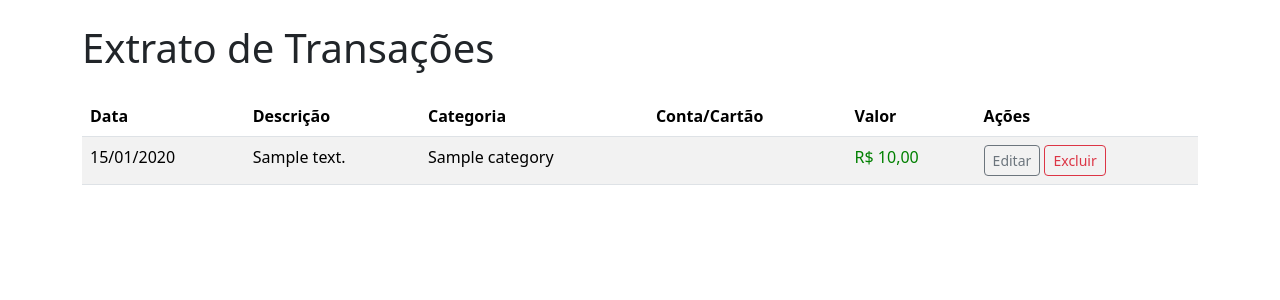
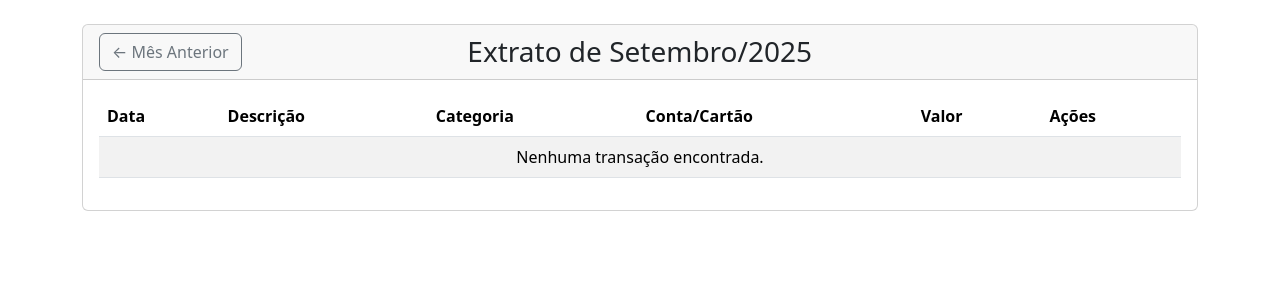
Before and after one commit to acsjunior/finance-track, a Django app: page / in a window 1280 px wide. Shown: the part 56-356 px from the top of the page. Run offline with Django 5.2, Linux system fonts and the light colour scheme; tables that the repository leaves empty hold one stand-in row (values such as "Sample post").

Commit message:
feat(core.transaction): implementa a navegação mensal na lista de transações

```diff
--- a/core/templates/core/transaction_list.html
+++ b/core/templates/core/transaction_list.html
@@ -1,10 +1,40 @@
 {% extends 'core/base.html' %}
 
 {% block content %}
-    <div class="d-flex justify-content-between align-items-center mb-3">
-        <h1>Extrato de Transações</h1>
+    <div class="card">
+        <div class="card-header">
+            <div class="d-flex justify-content-between align-items-center">
+
+                <div>
+                    {% if prev_month %}
+                        <a href="{% url 'transaction_list_by_month' year=prev_month.year month=prev_month.month %}" class="btn btn-outline-secondary">
+                            &larr; Mês Anterior
+                        </a>
+                    {% else %}
+                        <a href="#" class="btn btn-outline-secondary" style="visibility: hidden;" aria-hidden="true" tabindex="-1">
+                            &larr; Mês Anterior
+                        </a>
+                    {% endif %}
                 </div>
 
+                <h1 class="mb-0 h3">
+                    Extrato de {{ current_month|date:"F/Y" }}
+                </h1>
+
+                <div>
+                    {% if next_month %}
+                        <a href="{% url 'transaction_list_by_month' year=next_month.year month=next_month.month %}" class="btn btn-outline-secondary">
+                            Próximo Mês &rarr;
+                        </a>
+                    {% else %}
+                        <a href="#" class="btn btn-outline-secondary" style="visibility: hidden;" aria-hidden="true" tabindex="-1">
+                            Próximo Mês &rarr;
+                        </a>
+                    {% endif %}
+                </div>
+            </div>
+        </div>
+        <div class="card-body">
             <table class="table table-striped table-hover">
                 <thead>
                     <tr>
@@ -38,4 +68,6 @@
                     {% endfor %}
                 </tbody>
             </table>
+        </div>
+    </div>
 {% endblock %}
--- a/core/urls.py
+++ b/core/urls.py
@@ -4,6 +4,11 @@ from . import views
 
 urlpatterns = [
     path("", views.TransactionListView.as_view(), name="transaction_list"),
+    path(
+        "transactions/<int:year>/<int:month>/",
+        views.TransactionListView.as_view(),
+        name="transaction_list_by_month",
+    ),
     path("add/", views.TransactionCreateView.as_view(), name="transaction_add"),
     path(
         "<int:pk>/edit/", views.TransactionUpdateView.as_view(), name="transaction_edit"
--- a/core/views.py
+++ b/core/views.py
@@ -1,7 +1,10 @@
+import datetime
+
 from dateutil.relativedelta import relativedelta
 from django.db.models import Sum
 from django.shortcuts import redirect
 from django.urls import reverse_lazy
+from django.utils import timezone
 from django.views.generic import (
     CreateView,
     DeleteView,
@@ -30,9 +33,40 @@ class TransactionListView(ListView):
 
     def get_queryset(self):
         """
-        Returns a queryset of all transactions ordered by date (descending).
+        Returns a queryset of transactions filtered by year and month from URL kwargs.
+        Defaults to the current year and month if not provided.
+        Orders the transactions by date descending.
         """
-        return Transaction.objects.all().order_by("-date")
+        year = self.kwargs.get("year", timezone.now().year)
+        month = self.kwargs.get("month", timezone.now().month)
+
+        return Transaction.objects.filter(date__year=year, date__month=month).order_by(
+            "-date"
+        )
+
+    def get_context_data(self, **kwargs):
+        """
+        Extends the context data for the transaction list view.
+        Adds navigation for previous and next months, and the current month to the context.
+        """
+        context = super().get_context_data(**kwargs)
+
+        year = self.kwargs.get("year", timezone.now().year)
+        month = self.kwargs.get("month", timezone.now().month)
+        current_month_date = datetime.date(year, month, 1)
+
+        first_transaction = Transaction.objects.order_by("date").first()
+        if first_transaction and first_transaction.date < current_month_date:
+            context["prev_month"] = current_month_date - relativedelta(months=1)
+
+        last_transaction = Transaction.objects.order_by("date").last()
+        if last_transaction and last_transaction.date > (
+            current_month_date + relativedelta(months=1) - relativedelta(days=1)
+        ):
+            context["next_month"] = current_month_date + relativedelta(months=1)
+
+        context["current_month"] = current_month_date
+        return context
 
 
 class TransactionCreateView(CreateView):
```
Lines whose indentation alone changed are shown as unchanged.
